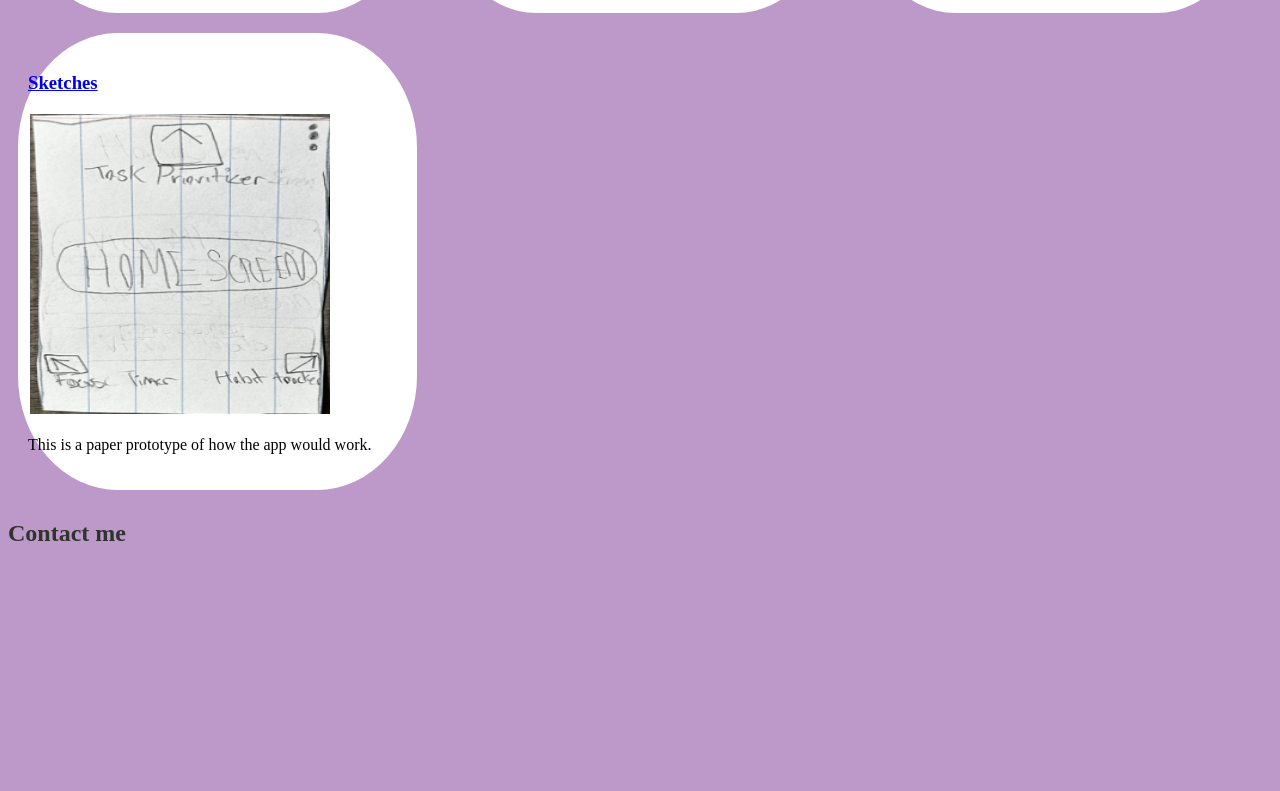
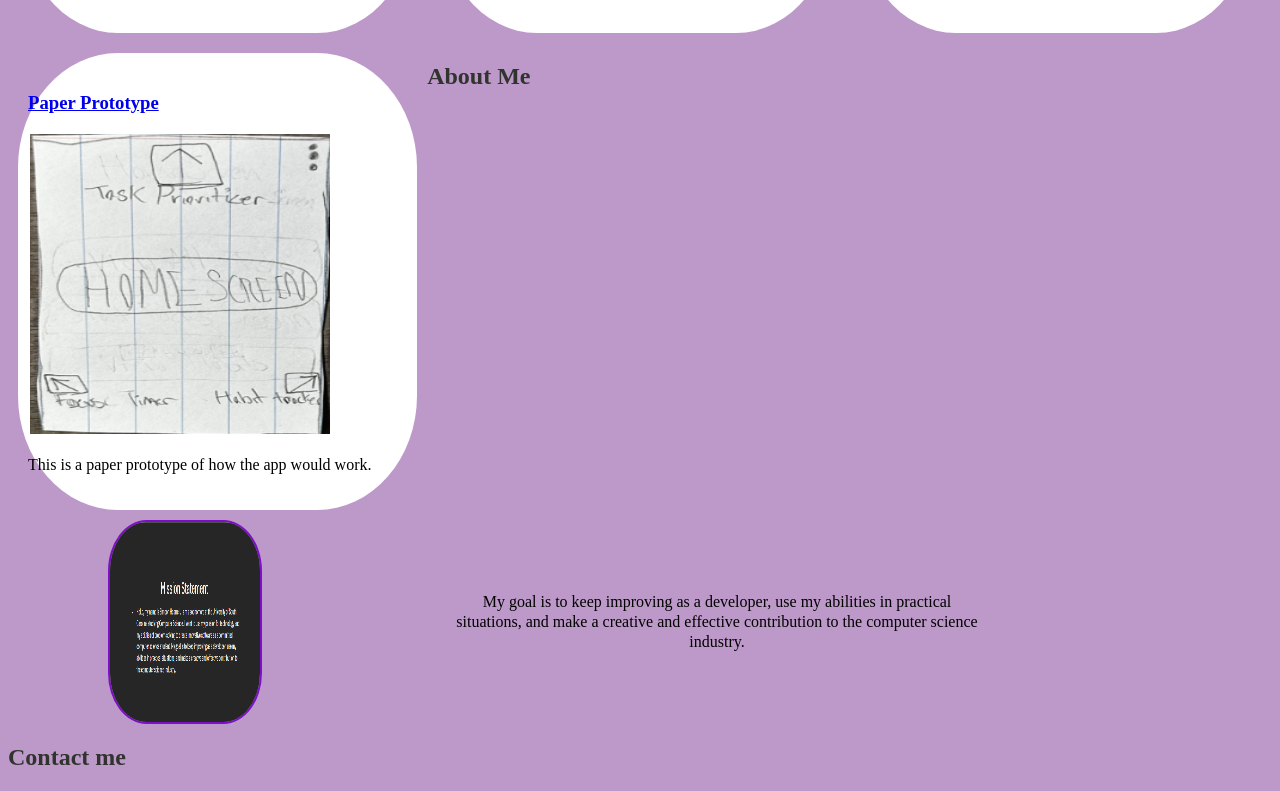
Before and after one commit to SHearrell/SHearrell.github.io, a plain HTML site: page index.html in a window 1280 px wide. Shown: the part 711-1502 px from the top of the page. Before the commit the page ends 1278 px from the top, so only its background shows below. Drawn offline with Linux system fonts and the light colour scheme.

Commit message:
Add files via upload

```diff
--- a/index.html
+++ b/index.html
@@ -48,15 +48,24 @@
                 <p>These sketches are of three different app modes, task priotitizer, focus timer, and habit tracker. </p>
                 </section>
 
-                <!--Paper Prototype-->
+            <!--Paper Prototype-->
             <section class="project">
                 <a href="files/PaperPrototype2.pdf">
-                    <h3>Sketches</h3></a>
+                    <h3>Paper Prototype</h3></a>
                 <a href="files/PaperPrototype2.pdf">
                     <img src="images/Cover.png">
                 </a>
                 <p>This is a paper prototype of how the app would work. </p>
                 </section>
+
+            <!-- About Me -->
+            <h2> About Me </h2>
+                <div class="about">
+                <img src="images/MissionStatement.png">
+                <p>
+                My goal is to keep improving as a developer, use my abilities in practical situations, and make a creative and effective contribution to the computer science industry.
+                </p>
+                </div>
 
         </div>
 
--- a/styles.css
+++ b/styles.css
@@ -28,4 +28,24 @@ border-radius: 25%;
     margin: 10px;
     border: 2px solid rgb(255, 255, 255);
     margin: auto;
+}
+
+.about{
+    display:flex;
+    flex-wrap:wrap;
+    margin-right: 100px;
+    margin-left: 100px;
+    justify-content: center;
     }
+    .about p {
+    width:50%;
+    text-align: center;
+    margin: auto;
+    line-height: 125%;
+    }
+    .about img {
+    width: 150px;
+    height: 200px;
+    border-radius: 25%;
+    border: 2px solid rgb(126, 14, 201);
+    }
```
Also changed, not shown: MissionStatement.png (added), images/MissionStatement.png (added).
